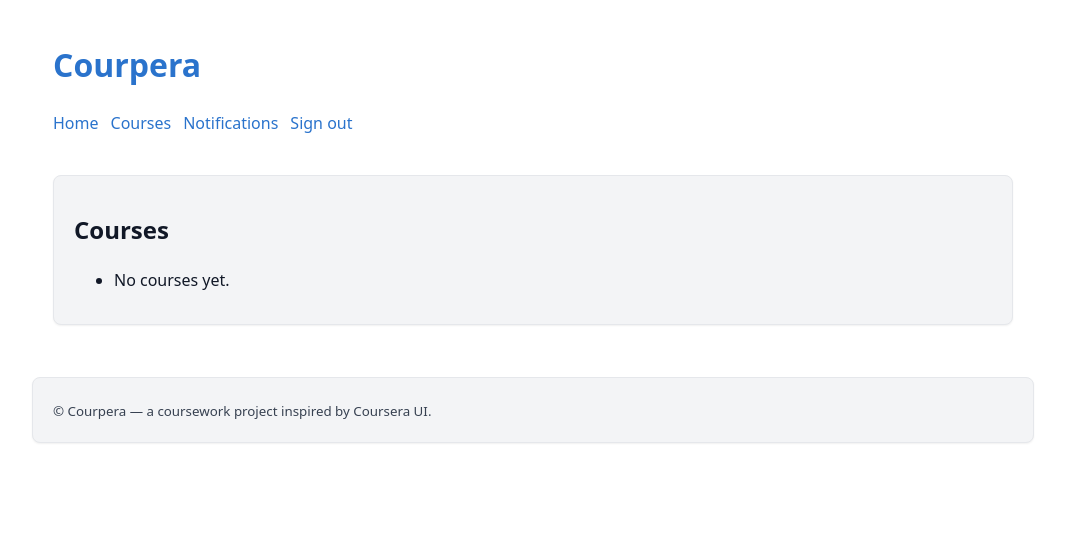
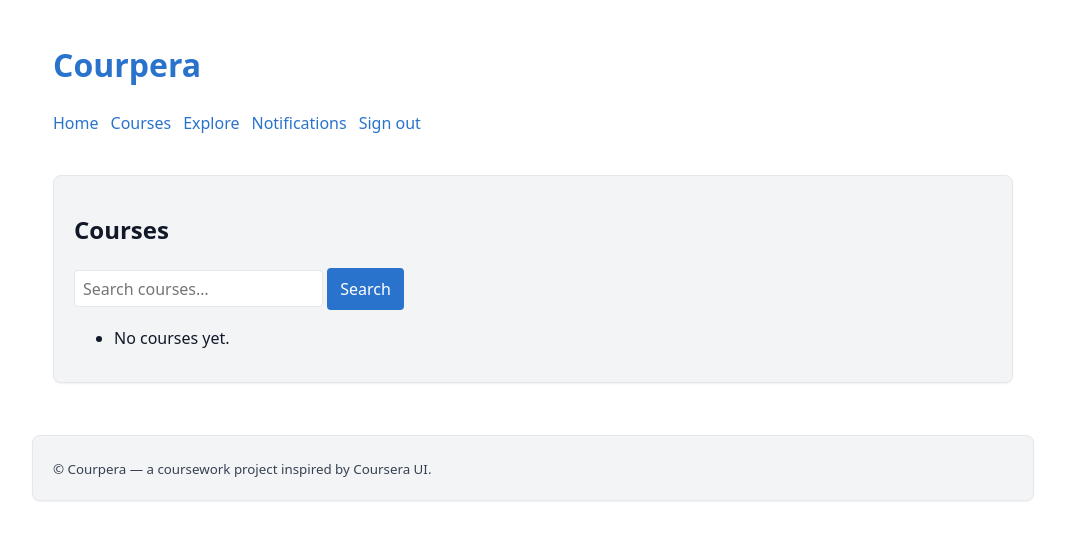
Before and after one commit to blob451/Courpera, a Django app: page /courses/ in a window 1280 px wide. Shown: the top 540 px of the page, without its empty margins (107-1172 px from the left). Run offline with Django 5.2, Linux system fonts and the light colour scheme; the visitor is signed in with stand-in values (Sample User, id 1); data comes from the database, SQL or seed files in the repository; data that the repository does not hold is empty; parts of the project's set-up code (start-up, migrations or seed data) failed here and were passed over.

Commit message:
14.02: Explore menu, student search, breadcrumbs, single-popover
- Header: add accessible “Explore” dropdown (subjects/levels), class-toggled, ARIA attributes, ESC/outside-click to close.
- Popovers: ensure only one open at a time (Explore vs Notifications).
- Student search: implement /courses/?q= filtering by title/owner; add a small search form for students.
- Breadcrumbs: add to course detail (Home → Courses → Title).
- CSP: remove remaining inline styles (add .mb-2 utility); chat input no inline width; strict CSP preserved.
- CSS/JS: base.css and app.js updated (utilities, explore panel, single-popover logic, nav toggle hooks).

```diff
--- a/courses/views.py
+++ b/courses/views.py
@@ -25,11 +25,14 @@ def _is_enrolled(user, course: Course) -> bool:
 
 def course_list(request: HttpRequest) -> HttpResponse:
     """Public course catalogue; actions vary by role."""
+    q = (request.GET.get("q") or "").strip()
     courses = Course.objects.select_related("owner").all()
+    if q:
+        courses = courses.filter(Q(title__icontains=q) | Q(owner__username__icontains=q))
     enrolments = set()
     if request.user.is_authenticated:
         enrolments = set(Enrolment.objects.filter(student=request.user).values_list("course_id", flat=True))
-    ctx = {"courses": courses, "enrolled_ids": enrolments, "role": getattr(getattr(request.user, "profile", None), "role", None)}
+    ctx = {"courses": courses, "enrolled_ids": enrolments, "role": getattr(getattr(request.user, "profile", None), "role", None), "q": q}
     return render(request, "courses/list.html", ctx)
 
 
@@ -97,6 +100,11 @@ def course_detail(request: HttpRequest, pk: int) -> HttpResponse:
         "add_form": add_form,
         "feedback_form": feedback_form,
         "feedback_list": Feedback.objects.filter(course=course).select_related("student"),
+        "breadcrumbs": [
+            ("/", "Home"),
+            ("/courses/", "Courses"),
+            ("", course.title),
+        ],
     }
     return render(request, "courses/detail.html", ctx)
 
--- a/static/css/base.css
+++ b/static/css/base.css
@@ -16,6 +16,24 @@ a:hover, a:focus { text-decoration: underline; }
 /* Header/Nav layout */
 .header-nav { position: relative; display: flex; gap: .75rem; align-items: center; flex-wrap: wrap; }
 .flex-spacer { flex: 1 1 auto; }
+.breadcrumbs a { color: var(--cp-colour-primary); }
+.breadcrumbs .muted { color: var(--cp-colour-muted); }
+
+/* Explore menu */
+.explore-wrap { position: relative; display: inline-block; }
+.explore-panel { display: none; position: absolute; background: #fff; border: 1px solid var(--cp-colour-border); border-radius: var(--cp-radius-2); box-shadow: var(--cp-shadow-2); padding: .75rem; top: calc(100% + .25rem); left: 0; min-width: 280px; z-index: 1100; }
+.explore-panel.open { display: block; }
+.explore-grid { display: grid; grid-template-columns: repeat(2, minmax(0, 1fr)); gap: .5rem 1rem; }
+.explore-panel a { display: block; padding: .25rem 0; color: var(--cp-colour-fg); text-decoration: none; }
+.explore-panel a:hover, .explore-panel a:focus { color: var(--cp-colour-primary); text-decoration: underline; }
+
+/* Responsive nav toggle */
+.nav-toggle { display: none; }
+@media (max-width: 768px) {
+  .nav-toggle { display: inline-block; }
+  .header-links { display: none; width: 100%; margin-top: .5rem; }
+  .header-links.open { display: block; }
+}
 .notif-wrap { position: relative; display: inline-block; }
 .notif-panel { display: none; position: absolute; background: #fff; border: 1px solid var(--cp-colour-border); padding: .5rem; border-radius: var(--cp-radius-2); width: 500px; max-width: 90vw; z-index: 1000; left: 0; right: auto; top: calc(100% + .25rem); }
 .notif-panel.open { display: block; }
@@ -40,3 +58,4 @@ a:hover, a:focus { text-decoration: underline; }
 .chat-log { max-height: 220px; overflow: auto; border: 1px solid var(--cp-colour-border); padding: .5rem; background: #fff; }
 .w-80 { width: 80%; }
 .avatar { width: 24px; height: 24px; vertical-align: middle; border-radius: 50%; }
+.mb-2 { margin-bottom: .5rem; }
--- a/templates/_partials/header.html
+++ b/templates/_partials/header.html
@@ -4,6 +4,27 @@
     {% if request.user.is_authenticated %}
       <a href="/accounts/home/">Home</a>
       <a href="/courses/">Courses</a>
+      <span class="explore-wrap">
+        <button id="exploreBtn" class="btn-link" type="button" aria-haspopup="menu" aria-controls="explorePanel" aria-expanded="false">Explore</button>
+        <div id="explorePanel" class="explore-panel" role="menu" aria-label="Explore subjects">
+          <div class="explore-grid">
+            <div>
+              <strong class="muted">Subjects</strong>
+              <a href="/courses/?q=data">Data Science</a>
+              <a href="/courses/?q=computer">Computer Science</a>
+              <a href="/courses/?q=business">Business</a>
+              <a href="/courses/?q=personal">Personal Development</a>
+              <a href="/courses/?q=language">Language Learning</a>
+            </div>
+            <div>
+              <strong class="muted">Levels</strong>
+              <a href="/courses/?q=beginner">Beginner</a>
+              <a href="/courses/?q=intermediate">Intermediate</a>
+              <a href="/courses/?q=advanced">Advanced</a>
+            </div>
+          </div>
+        </div>
+      </span>
       <span class="notif-wrap">
         <button id="notifBtn" class="btn-link" type="button" aria-haspopup="dialog" aria-controls="notifPanel" aria-expanded="false">Notifications <span id="notifBadge" class="muted"></span></button>
         <div id="notifPanel" class="notif-panel" role="dialog" aria-label="Recent notifications">
--- a/templates/courses/list.html
+++ b/templates/courses/list.html
@@ -3,6 +3,13 @@
 {% block content %}
   <section class="panel">
     <h2>Courses</h2>
+    {% if role == 'student' %}
+      <form method="get" action="/courses/" class="mb-2">
+        <label for="q" class="sr-only">Search courses</label>
+        <input id="q" name="q" type="search" value="{{ q|default:'' }}" placeholder="Search courses…" class="input" />
+        <button type="submit" class="btn">Search</button>
+      </form>
+    {% endif %}
     {% if request.user.is_authenticated and role == 'teacher' %}
       <p><a href="/courses/create/">Create a course</a></p>
     {% endif %}
```
Also changed, not shown: static/js/app.js (+51 -0 lines), templates/courses/detail.html (+14 -4 lines).
